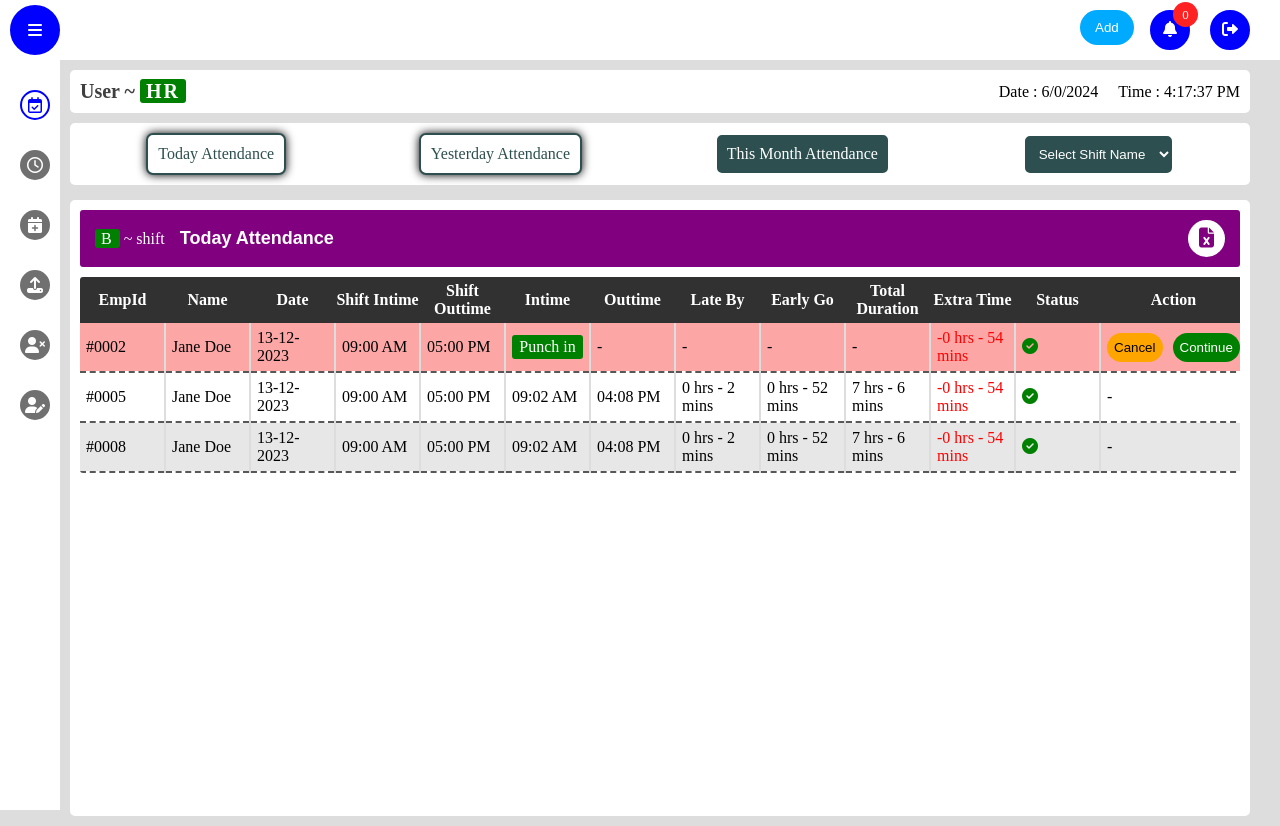
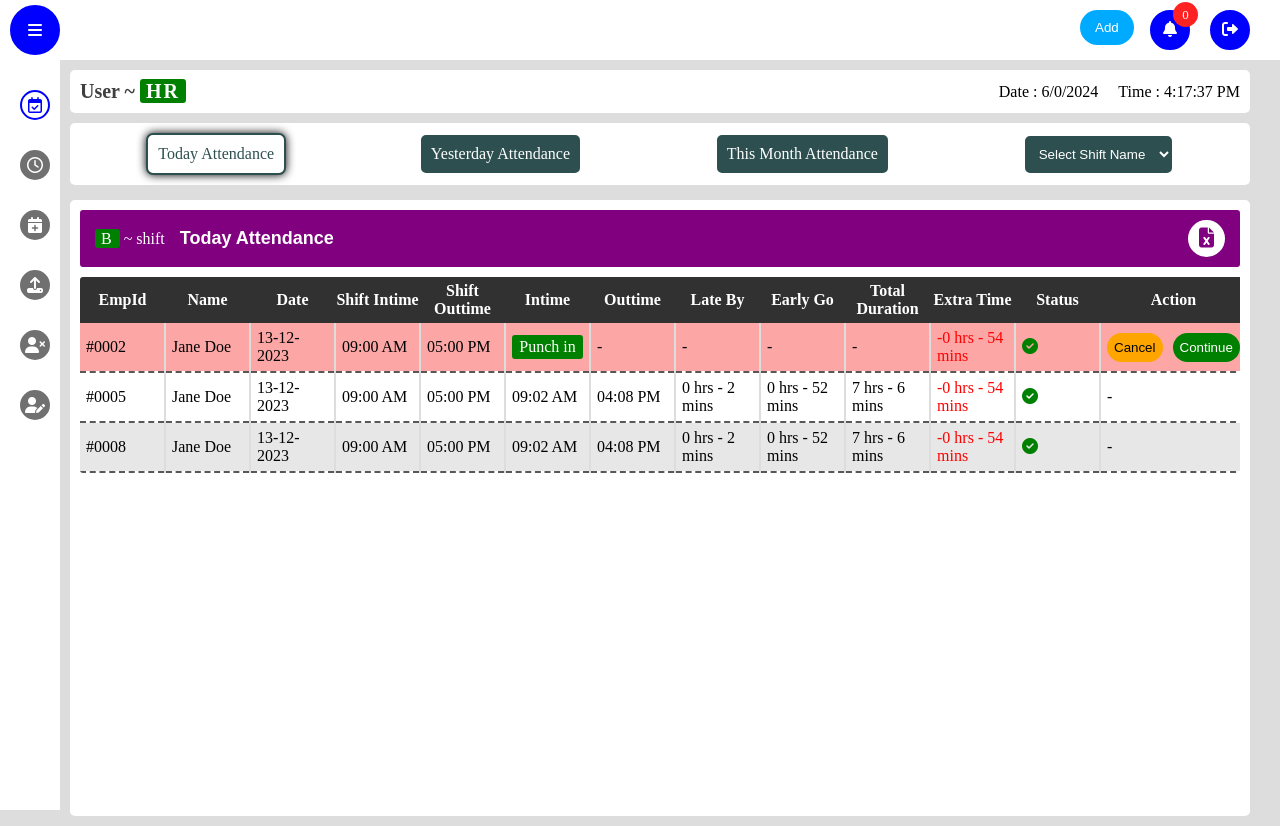
Before and after one commit to Vinoth82003/kkl, a plain HTML site: page index.html in a window 1280 px wide. Drawn offline with nearby package versions, Linux system fonts and the light colour scheme; a script that the page names is missing.

Commit message:
Update index.html

```diff
--- a/index.html
+++ b/index.html
@@ -577,7 +577,7 @@
             <menu class="table-menu" style="display: flex;">
                 <ul class="btn-container">
                     <li class="tag-btn click active" index="0">Today Attendance</li>
-                    <li class="tag-btn click active" index="3">Yesterday Attendance</li>
+                    <li class="tag-btn click " index="3">Yesterday Attendance</li>
                     <li class="tag-btn click" index="1">This Month Attendance</li>
                     <!-- <li class="tag-btn click" index="2">Last Month Attendance</li> -->
                     <select name="shift" id="shift" class="tag-btn">
```
